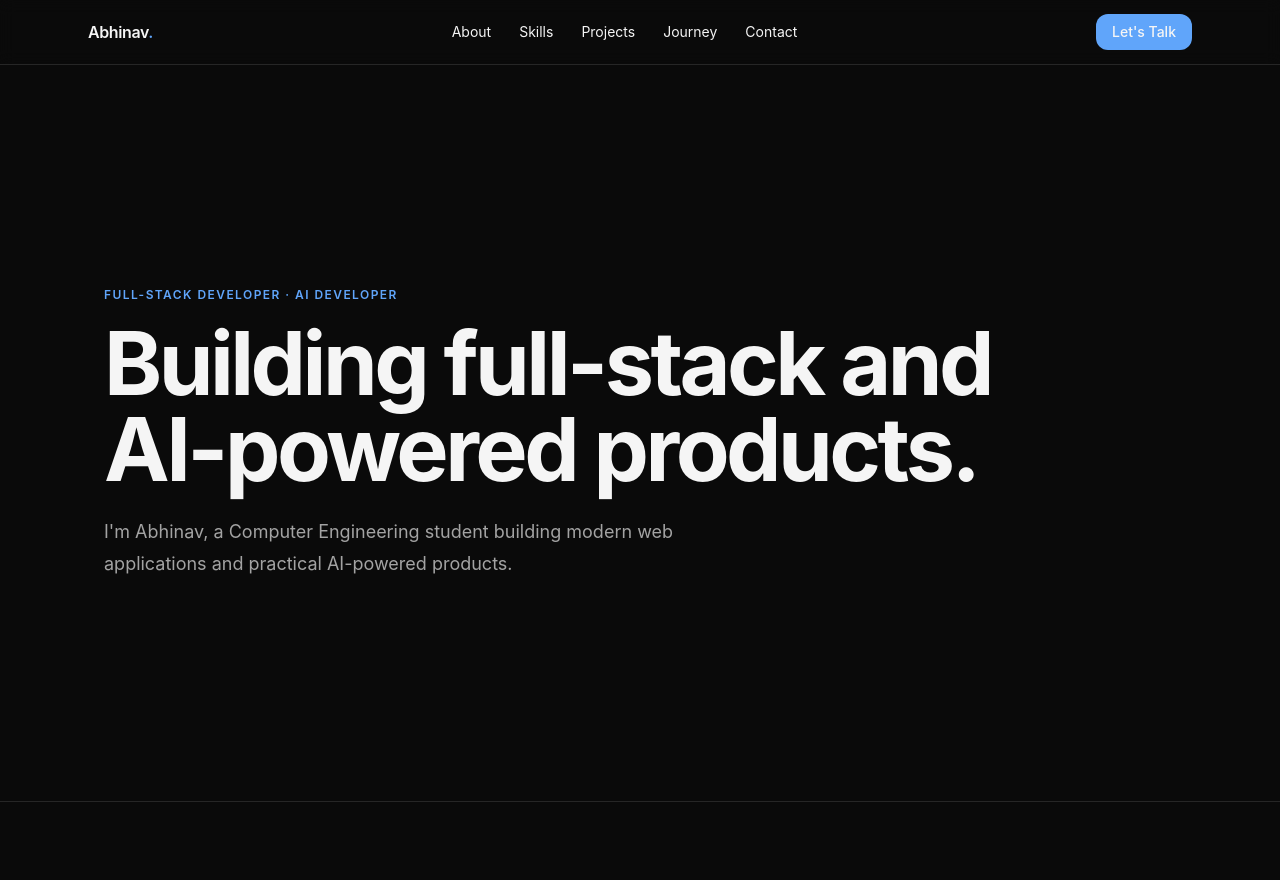
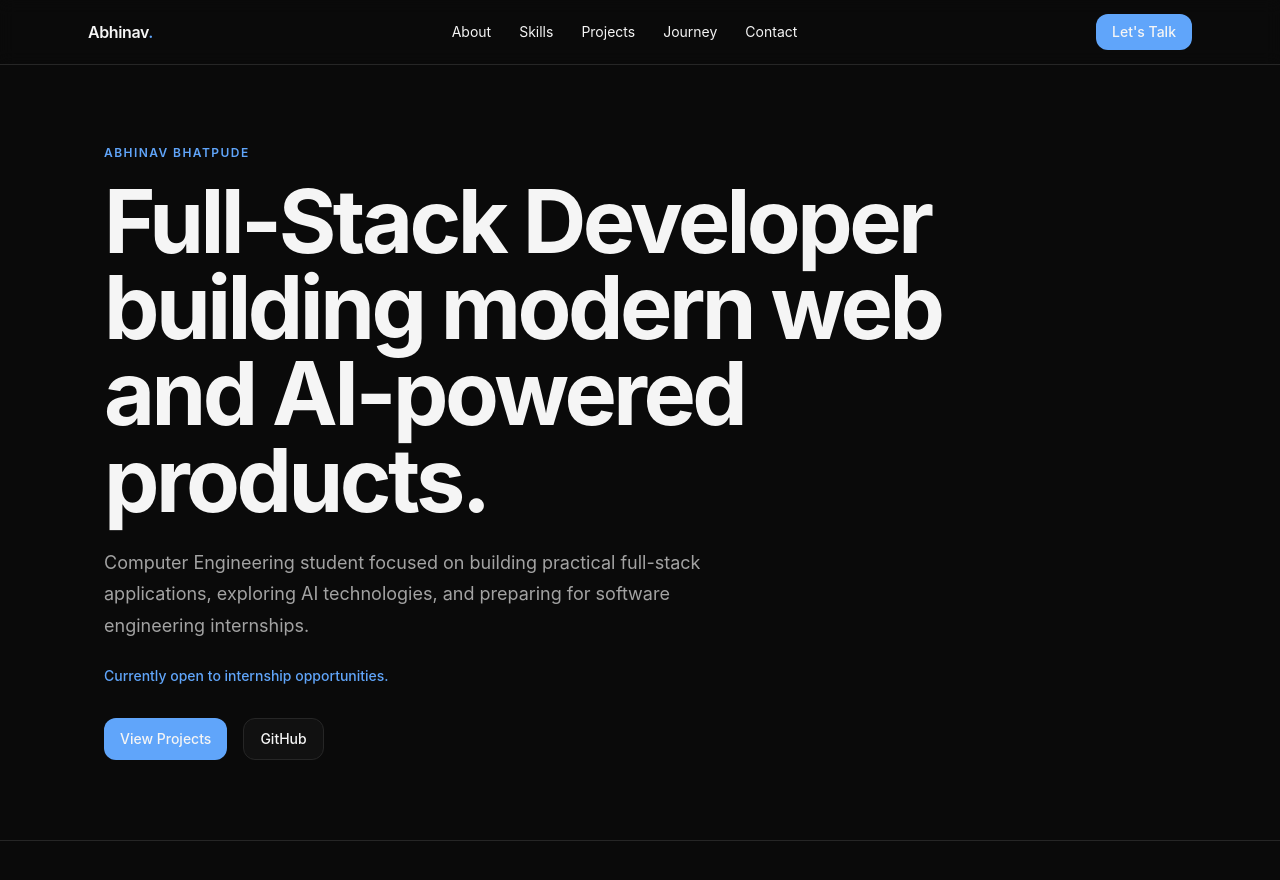
Before and after one commit to abhinav05-bhatpude/abhinav-portfolio, a Next.js app: page / in a window 1280 px wide. Shown: the top 880 px of the page. Built offline with nearby package versions, Linux system fonts and the light colour scheme.

Commit message:
feat: add primary portfolio calls-to-action

```diff
--- a/src/components/sections/Hero.tsx
+++ b/src/components/sections/Hero.tsx
@@ -1,3 +1,4 @@
+import { Button } from "@/components/ui/Button";
 import { Container } from "@/components/ui/layout/Container";
 
 export function Hero() {
@@ -9,17 +10,33 @@ export function Hero() {
       <Container>
         <div className="max-w-4xl">
           <p className="text-label text-[var(--accent)]">
-            FULL-STACK DEVELOPER · AI DEVELOPER
+            ABHINAV BHATPUDE
           </p>
 
           <h1 className="text-display mt-4 text-[var(--text-primary)]">
-            Building full-stack and AI-powered products.
+            Full-Stack Developer building modern web and AI-powered products.
           </h1>
 
           <p className="text-body-lg mt-6 max-w-2xl text-[var(--text-secondary)]">
-            I&apos;m Abhinav, a Computer Engineering student building modern
-            web applications and practical AI-powered products.
+            Computer Engineering student focused on building practical
+            full-stack applications, exploring AI technologies, and preparing
+            for software engineering internships.
           </p>
+
+          <p className="mt-6 text-small font-medium text-[var(--accent)]">
+            Currently open to internship opportunities.
+          </p>
+
+          <div className="mt-8 flex flex-wrap gap-4">
+            <Button href="#projects">View Projects</Button>
+
+            <Button
+              href="https://github.com/abhinav05-bhatpude"
+              variant="secondary"
+            >
+              GitHub
+            </Button>
+          </div>
         </div>
       </Container>
     </section>
```
